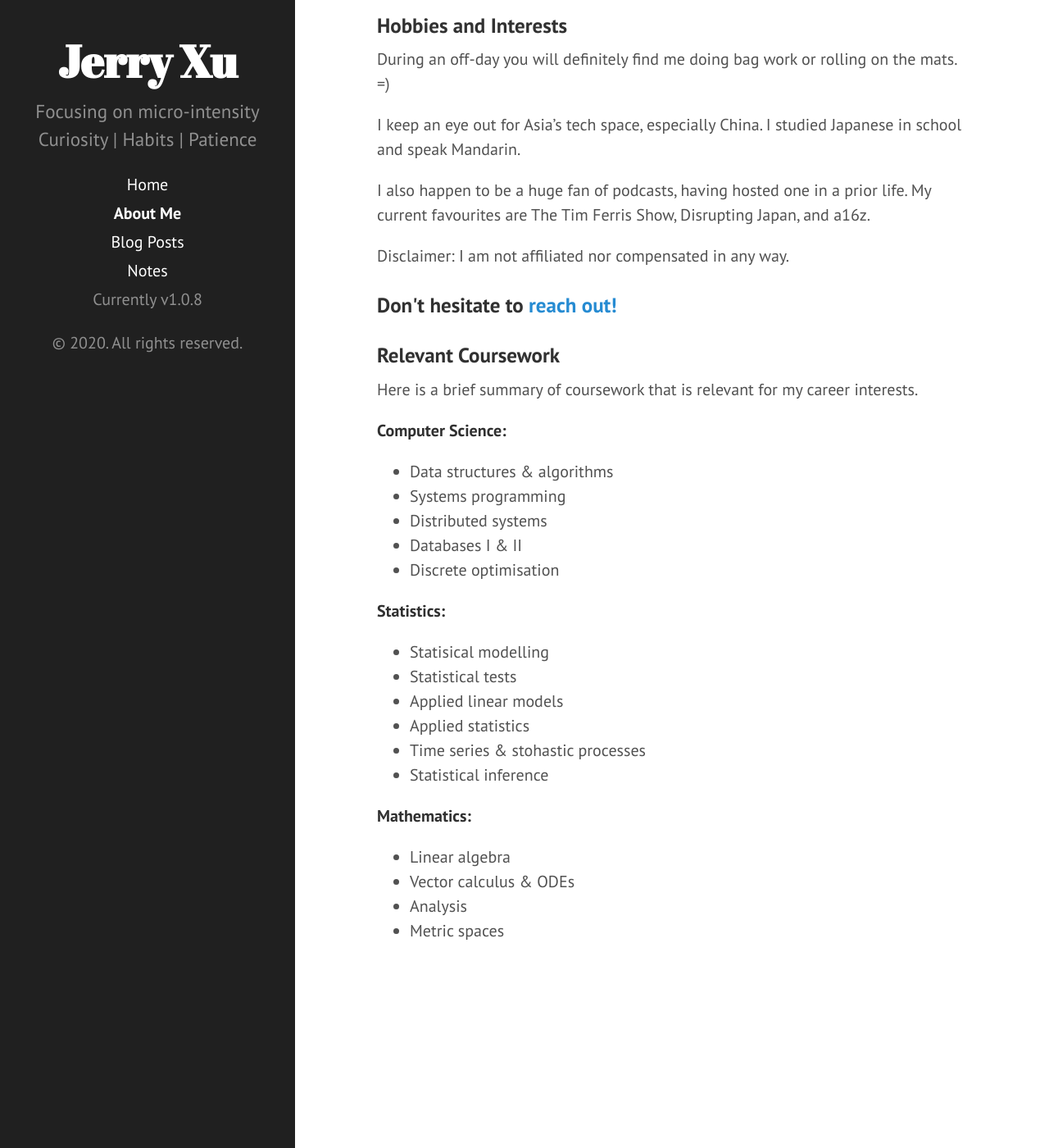
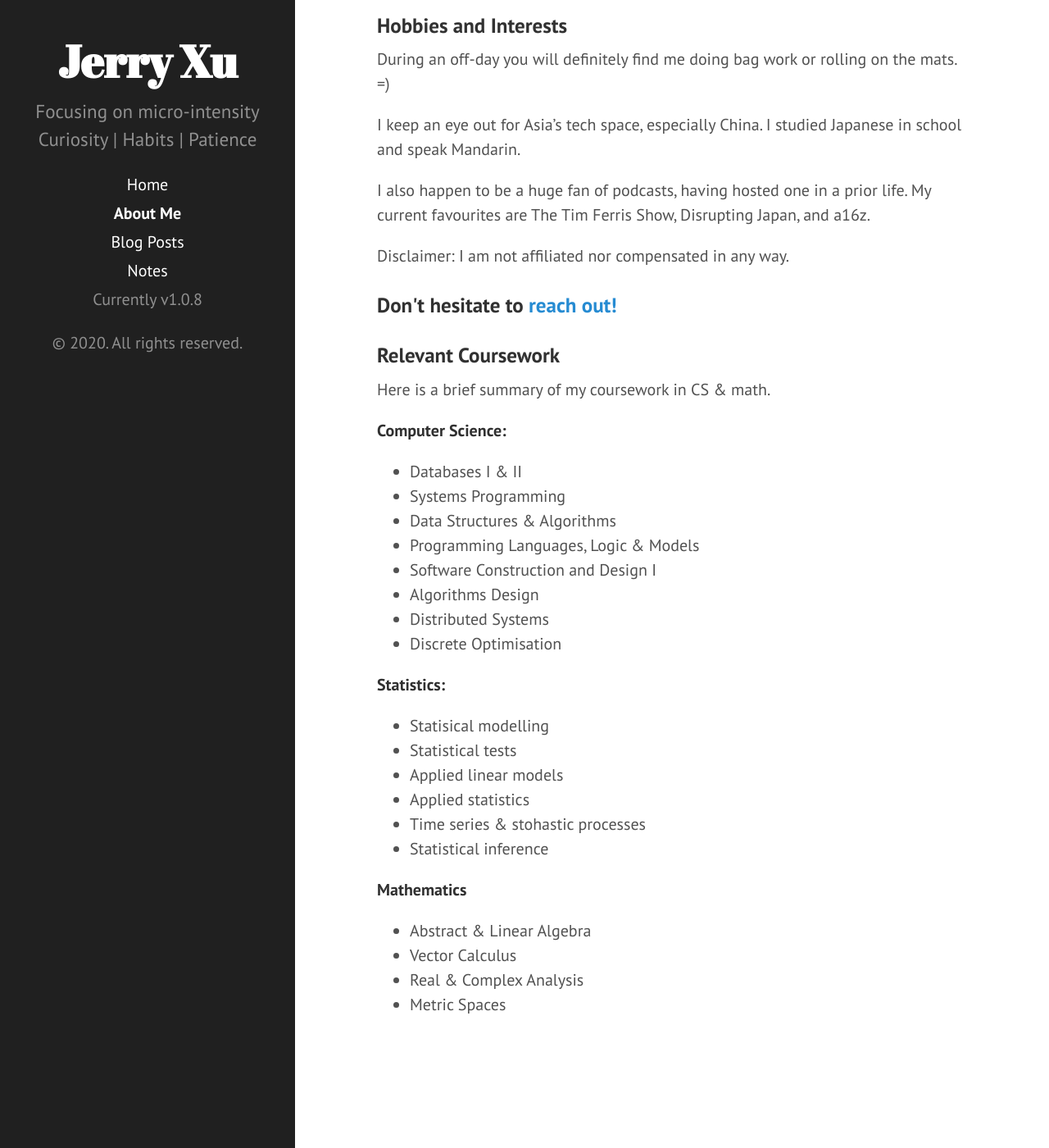
Before and after one commit to jerry-ye-xu/jerry-ye-xu.github.io, a Jekyll site: the page built from about.md, in a window 1280 px wide and 1400 px high, scrolled down 1768 px. Shown: the whole window at 82% size. Built offline with Jekyll 4.4.1, drawn with Linux system fonts in a browser that asks for light colours.

Commit message:
update subjects

```diff
--- a/about.md
+++ b/about.md
@@ -55,16 +55,21 @@ Disclaimer: I am not affiliated nor compensated in any way.
 
 ### Relevant Coursework
 
-Here is a brief summary of coursework that is relevant for my career interests.
+Here is a brief summary of my coursework in CS & math.
 
 __Computer Science:__
-- Data structures & algorithms
-- Systems programming
-- Distributed systems
+
 - Databases I & II
-- Discrete optimisation
+- Systems Programming
+- Data Structures & Algorithms
+- Programming Languages, Logic & Models
+- Software Construction and Design I
+- Algorithms Design
+- Distributed Systems
+- Discrete Optimisation
 
 __Statistics:__
+
 - Statisical modelling
 - Statistical tests
 - Applied linear models
@@ -72,8 +77,9 @@ __Statistics:__
 - Time series & stohastic processes
 - Statistical inference
 
-__Mathematics:__
-- Linear algebra
-- Vector calculus & ODEs
-- Analysis
-- Metric spaces
+__Mathematics__
+
+- Abstract & Linear Algebra
+- Vector Calculus
+- Real & Complex Analysis
+- Metric Spaces
```
